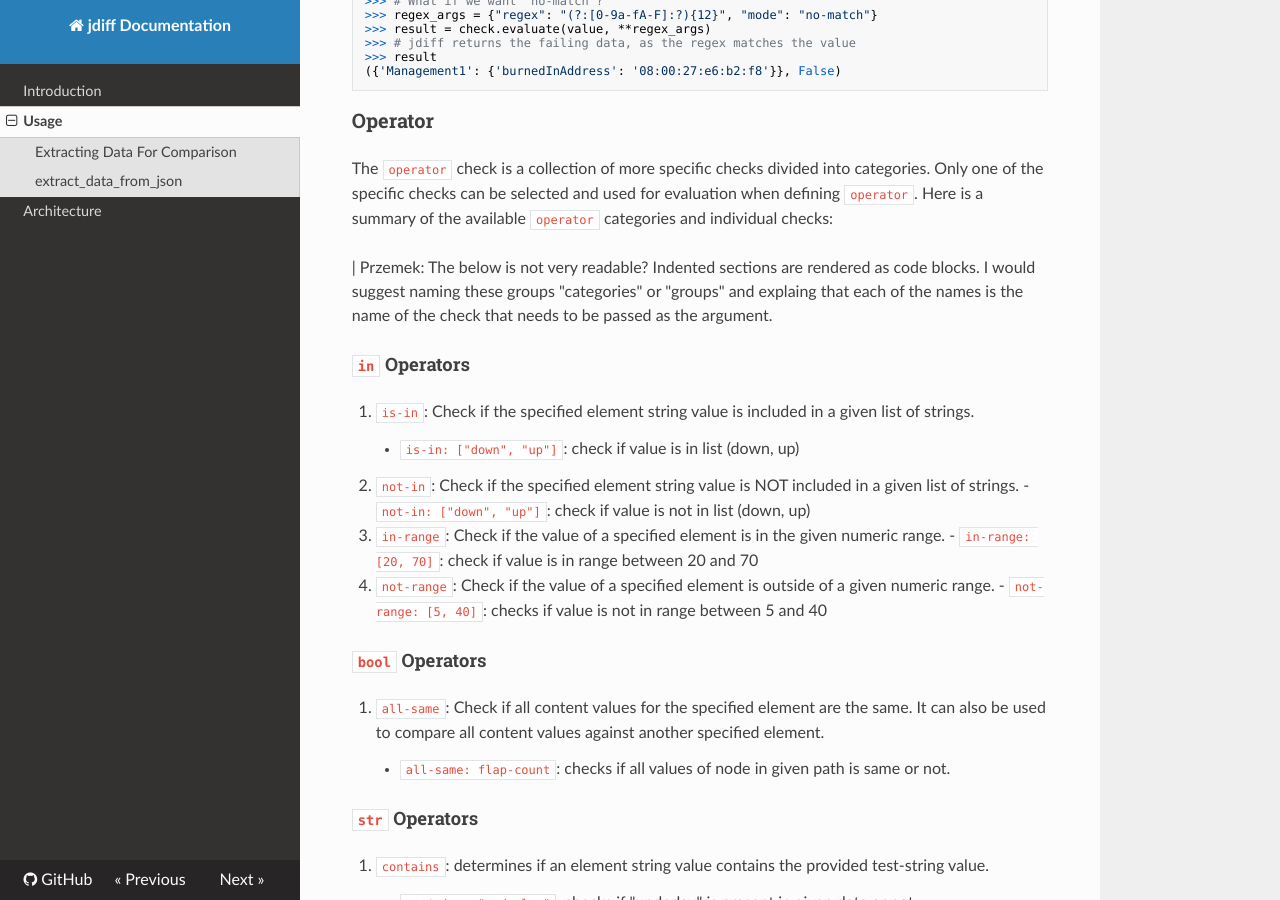
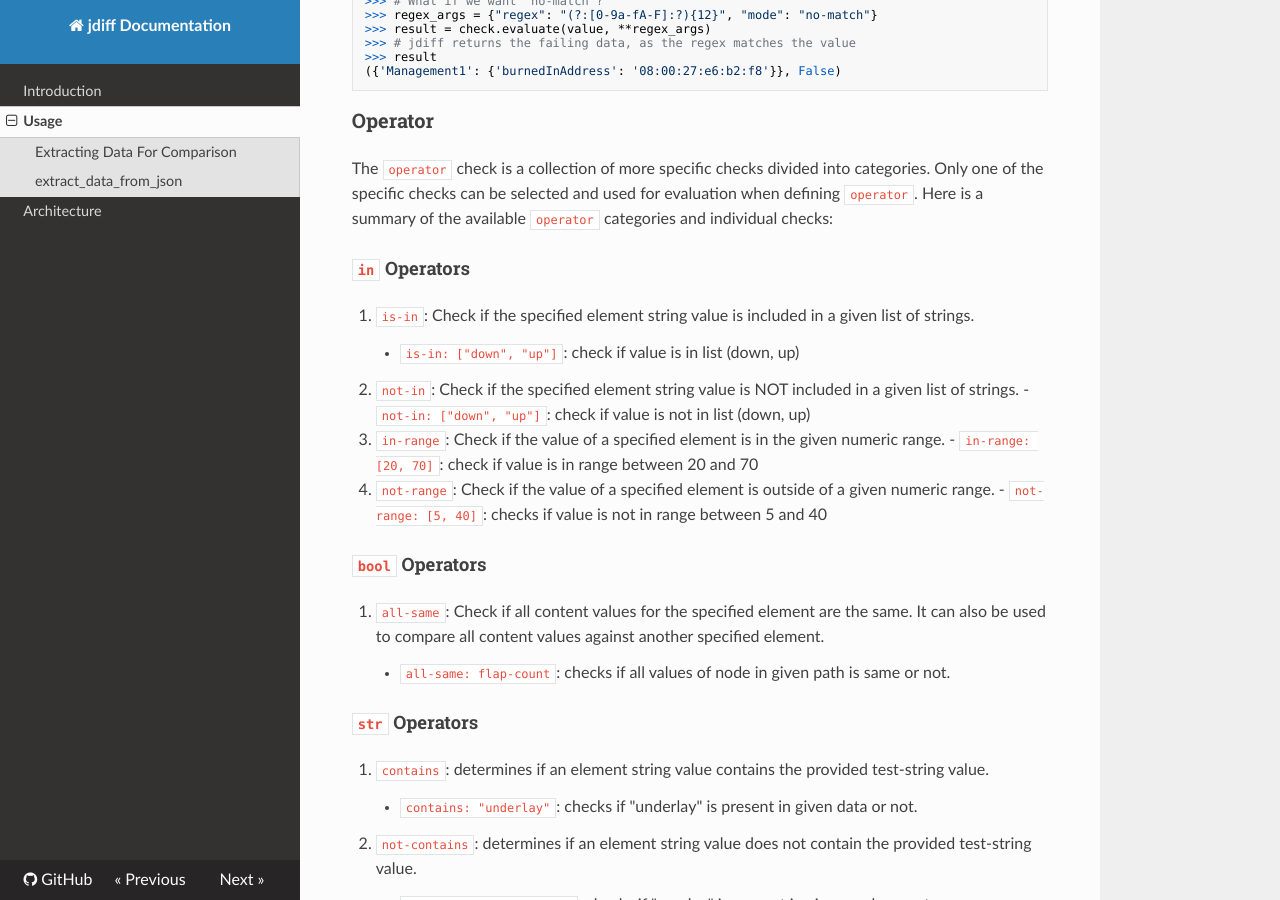
Before and after one commit to networktocode/jdiff, an MkDocs documentation site: the page built from docs/usage.md, in a window 1280 px wide and 900 px high, scrolled down 7740 px. Built offline with MkDocs 1.6.1, drawn with Linux system fonts in a browser that asks for light colours; nearby versions of some CDN libraries.

Commit message:
remove comment

```diff
--- a/docs/usage.md
+++ b/docs/usage.md
@@ -413,7 +413,6 @@ Let's run an example where we want to check the `burnedInAddress` key has a stri
 
 The `operator` check is a collection of more specific checks divided into categories. Only one of the specific checks can be selected and used for evaluation when defining `operator`. Here is a summary of the available `operator` categories and individual checks:
 
-| Przemek: The below is not very readable? Indented sections are rendered as code blocks. I would suggest naming these groups "categories" or "groups" and explaing that each of the names is the name of the check that needs to be passed as the argument.
 
 #### `in` Operators
 
```
